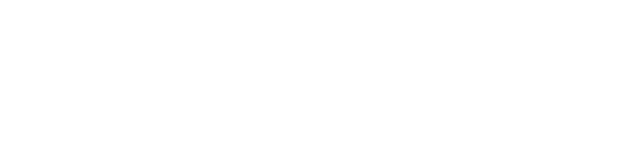
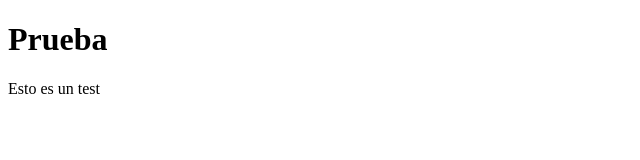
Before and after one commit to kevincito0987/prueba, a plain HTML site: page index.html in a window 1280 px wide. Shown: the whole page, without its empty margins (0-640 px from the left). Drawn offline with Linux system fonts and the light colour scheme.

Commit message:
feat: :zap: all changes

```diff
--- a/index.html
+++ b/index.html
@@ -6,6 +6,7 @@
     <title>Prueba</title>
 </head>
 <body>
-
+    <h1>Prueba</h1>
+    <p>Esto es un test</p>
 </body>
 </html>
```
